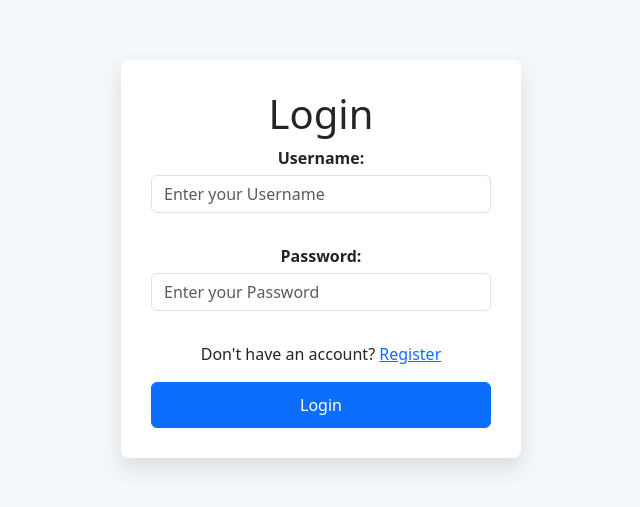
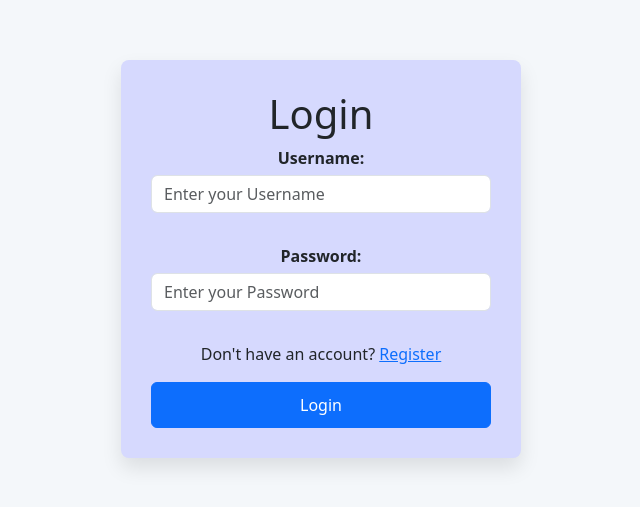
Before and after one commit to jugalb-icpl/wt-apps, a React (Create React App) app in the folder client/: page / in a window 1280 px wide. Shown: the part 141-648 px from the top of the page, without its empty margins (319-959 px from the left). Built offline with nearby package versions, Linux system fonts and the light colour scheme.

Commit message:
changed color of box in login page

```diff
--- a/client/src/App.css
+++ b/client/src/App.css
@@ -49,8 +49,8 @@
 
 /* Styling for the login container */
 .login-container {
-  /* background: #d6d9fe; */
-  background: #ffffff;
+  background: #d6d9fe;
+  /* background: #ffffff; */
   padding: 30px;
   border-radius: 8px;
   box-shadow: 0px 10px 20px rgba(0, 0, 0, 0.1);
```
